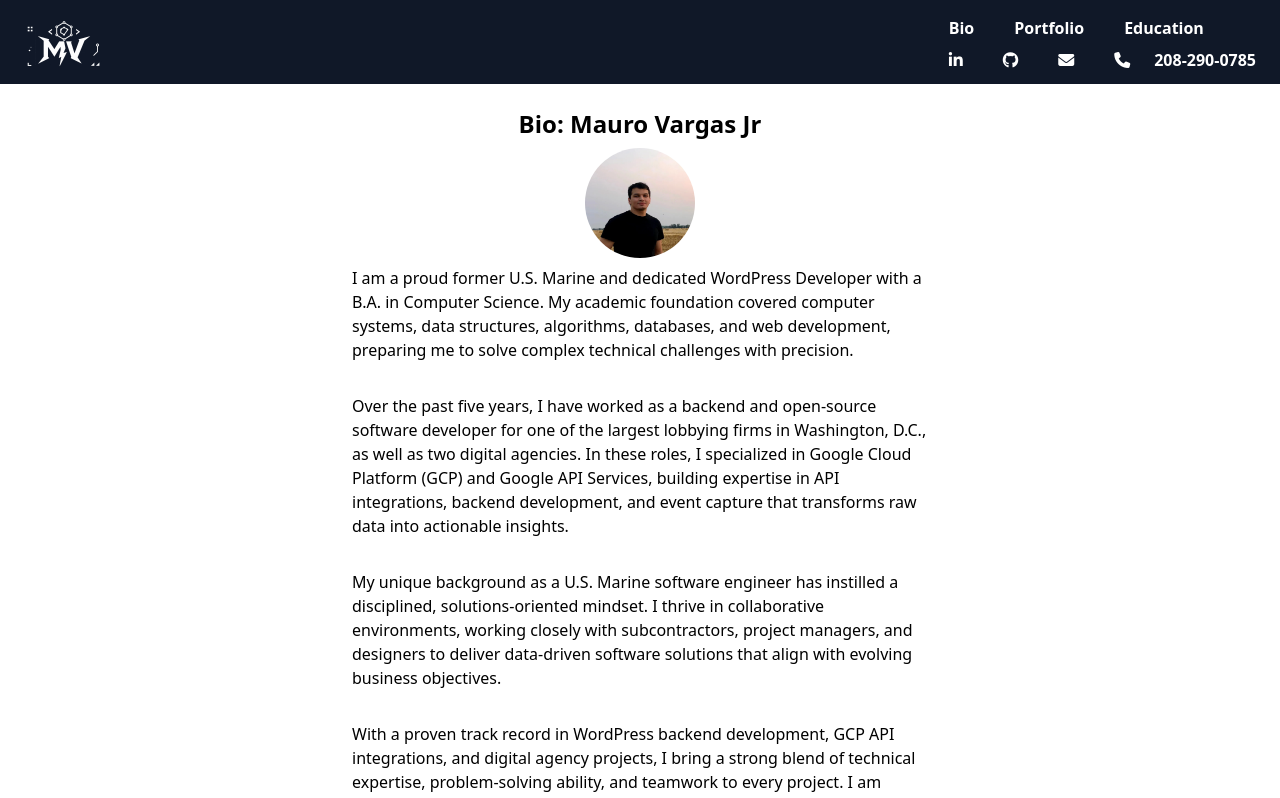
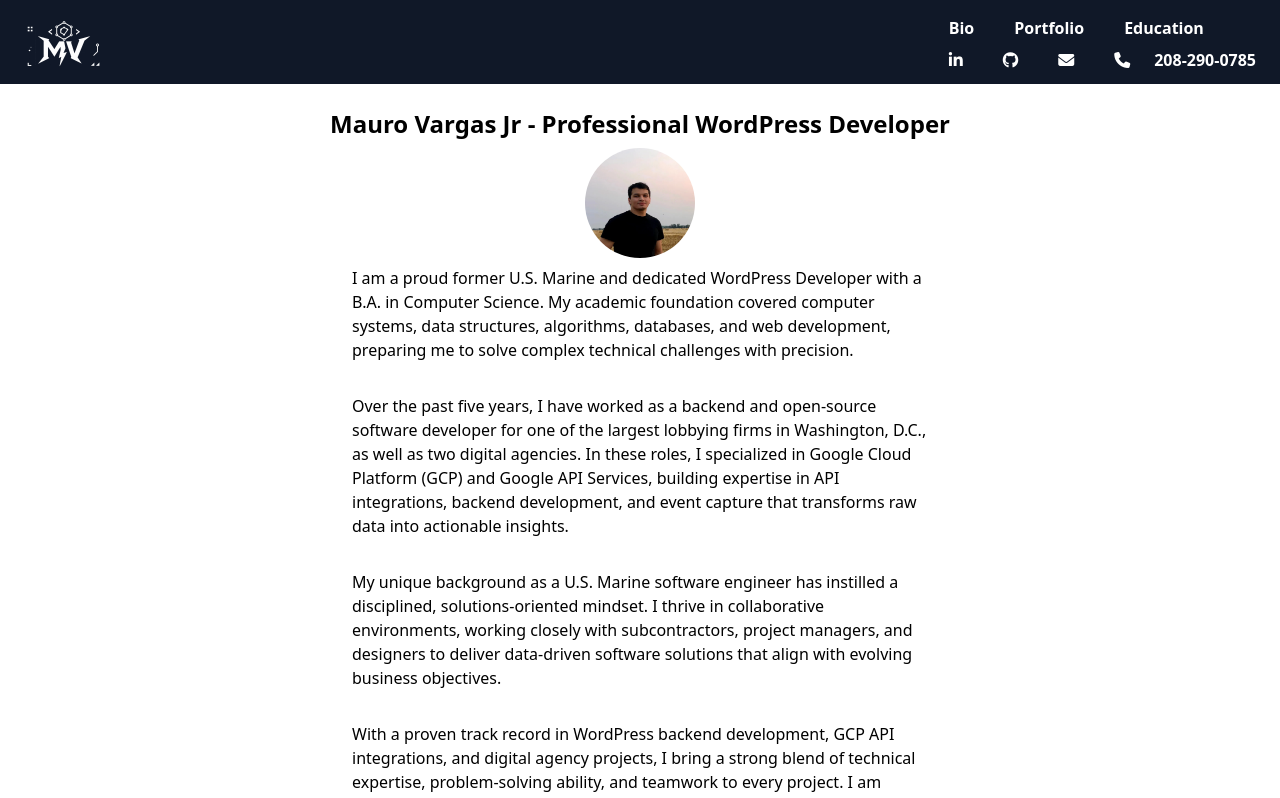
Before and after one commit to mauro1477/Professional-Portfolio-2, a Vue app: page / in a window 1280 px wide. Shown: the top 798 px of the page. Built offline with nearby package versions, Linux system fonts and the light colour scheme.

Commit message:
Updated title with keywords for SEO

```diff
--- a/index.html
+++ b/index.html
@@ -5,8 +5,8 @@
     <link rel="icon" type="image/x-icon" href="/src/assets/images/favicon.png">
     <meta name="viewport" content="width=device-width, initial-scale=1.0" />
     <meta name="description" content="Former U.S. Marine and experienced WordPress Developer with a B.A. in Computer Science. Skilled in backend servers, APIs, Google Cloud Platform, and Google API Services. Proven track record in delivering data-driven insights and high-quality digital solutions." />
-    <meta name="keywords" content="WordPress Developer, U.S. Marine software developer, Google Cloud Platform, Google API Services, API integrations, WordPress backend developer, open-source software, data-driven insights, event capture, software problem solving, Washington D.C. developer, collaborative software solutions" />
-    <title>Mauro Vargas</title>
+    <meta name="keywords" content="WordPress Developer, Freelancer, Professional, U.S. Marine software developer, Google Cloud Platform, Google API Services, API integrations, WordPress backend developer, open-source software, data-driven insights, event capture, software problem solving, Washington D.C. developer, collaborative software solutions" />
+    <title>Mauro Vargas - Professional WordPress Developer</title>
   </head>
   <body>
     <div id="app"></div>
--- a/src/components/Bio.vue
+++ b/src/components/Bio.vue
@@ -1,19 +1,13 @@
 <template lang="">
 	<div class="sm:pt-4 sm:pb-4 pt-8 mb-8">
-		<h1 id="bio-section" class="flex justify-center font-bold text-2xl mb-2 mt-2">Bio: Mauro Vargas Jr</h1>
+		<h1 id="bio-section" class="flex justify-center font-bold text-2xl mb-2 mt-2">Mauro Vargas Jr - Professional WordPress Developer</h1>
 		<div class="flex flex-col items-center justify-center px-4">
 			<img src="../assets/images/linkedInImage_800.webp" alt="" class="relative inline-block h-[110px] w-[110px] !rounded-full object-cover object-center mb-2">
 			<div class="flex flex-col max-w-xl space-y-4 sm:space-y-6 md:space-y-8">
-				<p>
-					I am a proud former U.S. Marine and dedicated WordPress Developer with a B.A. in Computer Science. My academic foundation covered computer systems, data structures, algorithms, databases, and web development, preparing me to solve complex technical challenges with precision.				</p>
-				<p>
-					Over the past five years, I have worked as a backend and open-source software developer for one of the largest lobbying firms in Washington, D.C., as well as two digital agencies. In these roles, I specialized in Google Cloud Platform (GCP) and Google API Services, building expertise in API integrations, backend development, and event capture that transforms raw data into actionable insights.				</p>
-				<p>
-					My unique background as a U.S. Marine software engineer has instilled a disciplined, solutions-oriented mindset. I thrive in collaborative environments, working closely with subcontractors, project managers, and designers to deliver data-driven software solutions that align with evolving business objectives.
-				</p>
-				<p>
-					With a proven track record in WordPress backend development, GCP API integrations, and digital agency projects, I bring a strong blend of technical expertise, problem-solving ability, and teamwork to every project. I am eager to continue creating innovative solutions that bridge technology and business needs.
-				</p>
+				<p>I am a proud former U.S. Marine and dedicated WordPress Developer with a B.A. in Computer Science. My academic foundation covered computer systems, data structures, algorithms, databases, and web development, preparing me to solve complex technical challenges with precision.</p>
+				<p>Over the past five years, I have worked as a backend and open-source software developer for one of the largest lobbying firms in Washington, D.C., as well as two digital agencies. In these roles, I specialized in Google Cloud Platform (GCP) and Google API Services, building expertise in API integrations, backend development, and event capture that transforms raw data into actionable insights.</p>
+				<p>My unique background as a U.S. Marine software engineer has instilled a disciplined, solutions-oriented mindset. I thrive in collaborative environments, working closely with subcontractors, project managers, and designers to deliver data-driven software solutions that align with evolving business objectives.</p>
+				<p>With a proven track record in WordPress backend development, GCP API integrations, and digital agency projects, I bring a strong blend of technical expertise, problem-solving ability, and teamwork to every project. I am eager to continue creating innovative solutions that bridge technology and business needs.</p>
 			</div>
 		</div>
 	</div>
```
